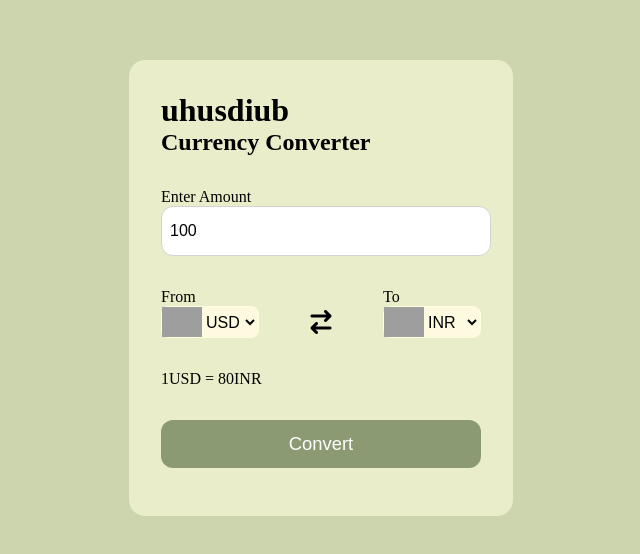
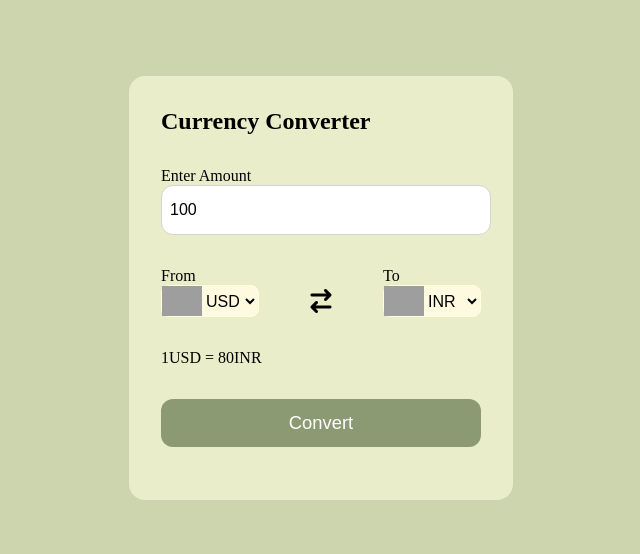
Before and after one commit to TejasKotgire/currency-converter, a plain HTML site: page index.html in a window 1280 px wide. Shown: the part 112-666 px from the top of the page, without its empty margins (319-959 px from the left). Drawn offline with Linux system fonts and the light colour scheme; grey boxes are pictures that could not be loaded.

Commit message:
upated headings

```diff
--- a/index.html
+++ b/index.html
@@ -10,7 +10,6 @@
 </head>
 <body>
     <div class="container">
-        <h1>uhusdiub</h1>
         <h2>Currency Converter</h2>
         <form>
             <div class="amount">
```
